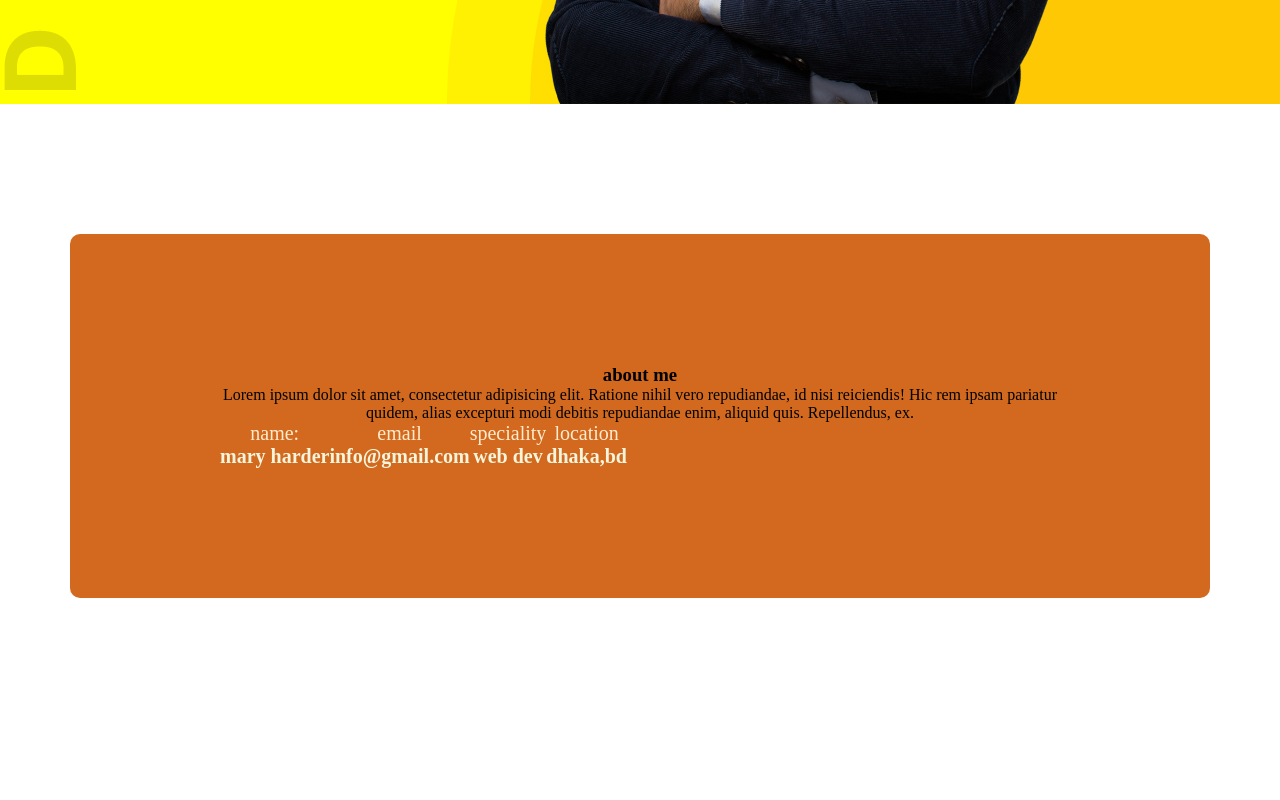
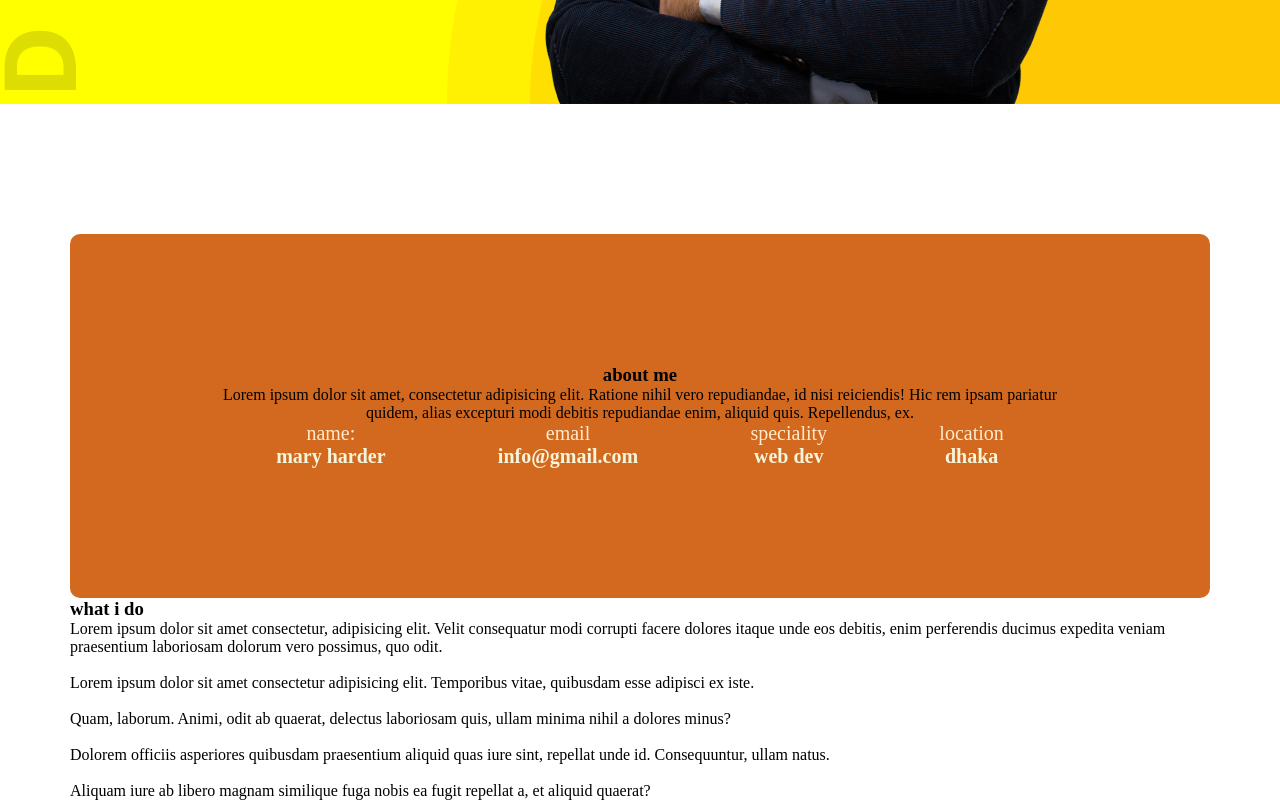
Before and after one commit to suchona123/developer-portfolio, a plain HTML site: page index.html in a window 1280 px wide. Shown: the part 736-1536 px from the top of the page. Before the commit the page ends 1334 px from the top, so only its background shows below. Drawn offline with Linux system fonts and the light colour scheme.

Commit message:
new section added

```diff
--- a/index.html
+++ b/index.html
@@ -51,13 +51,39 @@
                 </div>
                 <div class="about-info">
                     <p class="info-title">location</p>
-                    <p class="info-description">dhaka,bd</p>
+                    <p class="info-description">dhaka</p>
                 </div>
 
+            </div>
+        </section>
+        <!-- what i do section -->
+        <section class="what-i-do">
+            <h3 class="section title">what i do</h3>
+            <p class="what i do description">Lorem ipsum dolor sit amet consectetur, adipisicing elit. Velit consequatur modi corrupti facere dolores itaque unde eos debitis, enim perferendis ducimus expedita veniam praesentium laboriosam dolorum vero possimus, quo odit.</p>
+            <div class="skills-container">
+                <div class="skills">
+                    <img src="" alt="">
+                    <p class="skill-title"></p>
+                    <p class="skill-description">Lorem ipsum dolor sit amet consectetur adipisicing elit. Temporibus vitae, quibusdam esse adipisci ex iste.</p>
+                </div>
+                <div class="skills">
+                    <img src="" alt="">
+                    <p class="skill-title"></p>
+                    <p class="skill-description">Quam, laborum. Animi, odit ab quaerat, delectus laboriosam quis, ullam minima nihil a dolores minus?</p>
+                </div>
+                <div class="skills">
+                    <img src="" alt="">
+                    <p class="skill-title"></p>
+                    <p class="skill-description">Dolorem officiis asperiores quibusdam praesentium aliquid quas iure sint, repellat unde id. Consequuntur, ullam natus.</p>
+                </div>
+                <div class="skills">
+                    <img src="" alt="">
+                    <p class="skill-title"></p>
+                    <p class="skill-description">Aliquam iure ab libero magnam similique fuga nobis ea fugit repellat a, et aliquid quaerat?</p>
+                </div>
+            </div>
+        </section>
 
-            </div>
-
-        </section>
 
     </main>
     <footer>
--- a/styles/portfolio.css
+++ b/styles/portfolio.css
@@ -93,6 +93,7 @@ main{
 }
 .about-info-container{
     display: flex;
+    justify-content: space-around;
 }
 .about .info-title{
     font-size: 20px;
```
